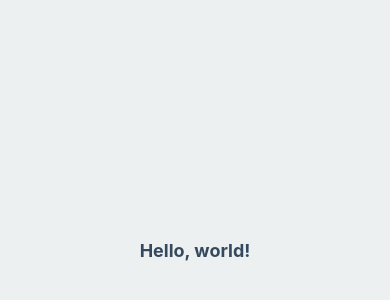
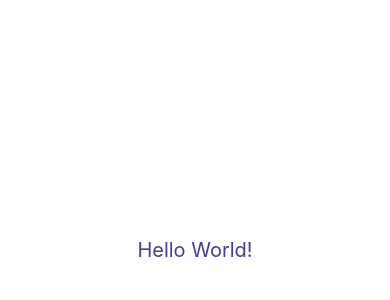
Before and after one commit to moh-C/React_Native_Crash_Course, a React Native app in the folder ShoppingList/: screen / in a window 390 px wide. Shown: the part 172-472 px from the top of the page. Built offline with nearby package versions, Linux system fonts and the light colour scheme.

Commit message:
styling is now here!

```diff
--- a/ShoppingList/App.js
+++ b/ShoppingList/App.js
@@ -1,29 +1,24 @@
-import React, { Component } from 'react';
-import { Text, View, StyleSheet } from 'react-native';
-import { Constants } from 'expo';
+import React from 'react';
+import { View, Text, StyleSheet } from 'react-native';
 
-export default class App extends Component {
-  render() {
-    return (
-      <View style={styles.container}>
-        <Text style={styles.paragraph}>Hello, world!</Text>
-      </View>
-    );
-  }
-}
+const App = () => {
+  return (
+    <View style={styles.container}>
+      <Text style={styles.text}>Hello World!</Text>
+    </View>
+  );
+};
 
 const styles = StyleSheet.create({
   container: {
     flex: 1,
-    alignItems: 'center',
     justifyContent: 'center',
-    backgroundColor: '#ecf0f1'
+    alignItems: 'center'
   },
-  paragraph: {
-    margin: 24,
-    fontSize: 18,
-    fontWeight: 'bold',
-    textAlign: 'center',
-    color: '#34495e'
+  text: {
+    color: 'darkslateblue',
+    fontSize: 20
   }
 });
+
+export default App;
```
